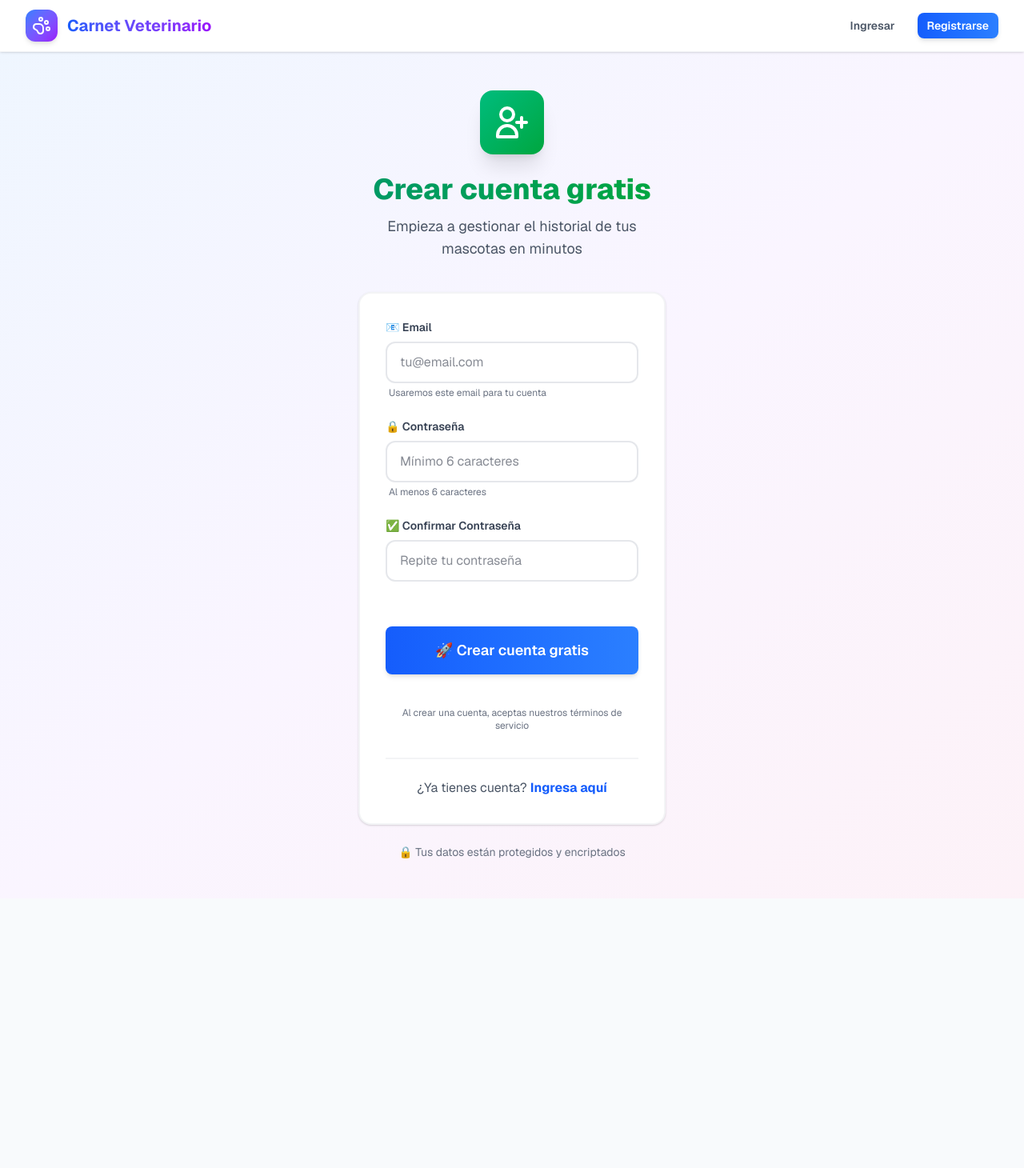
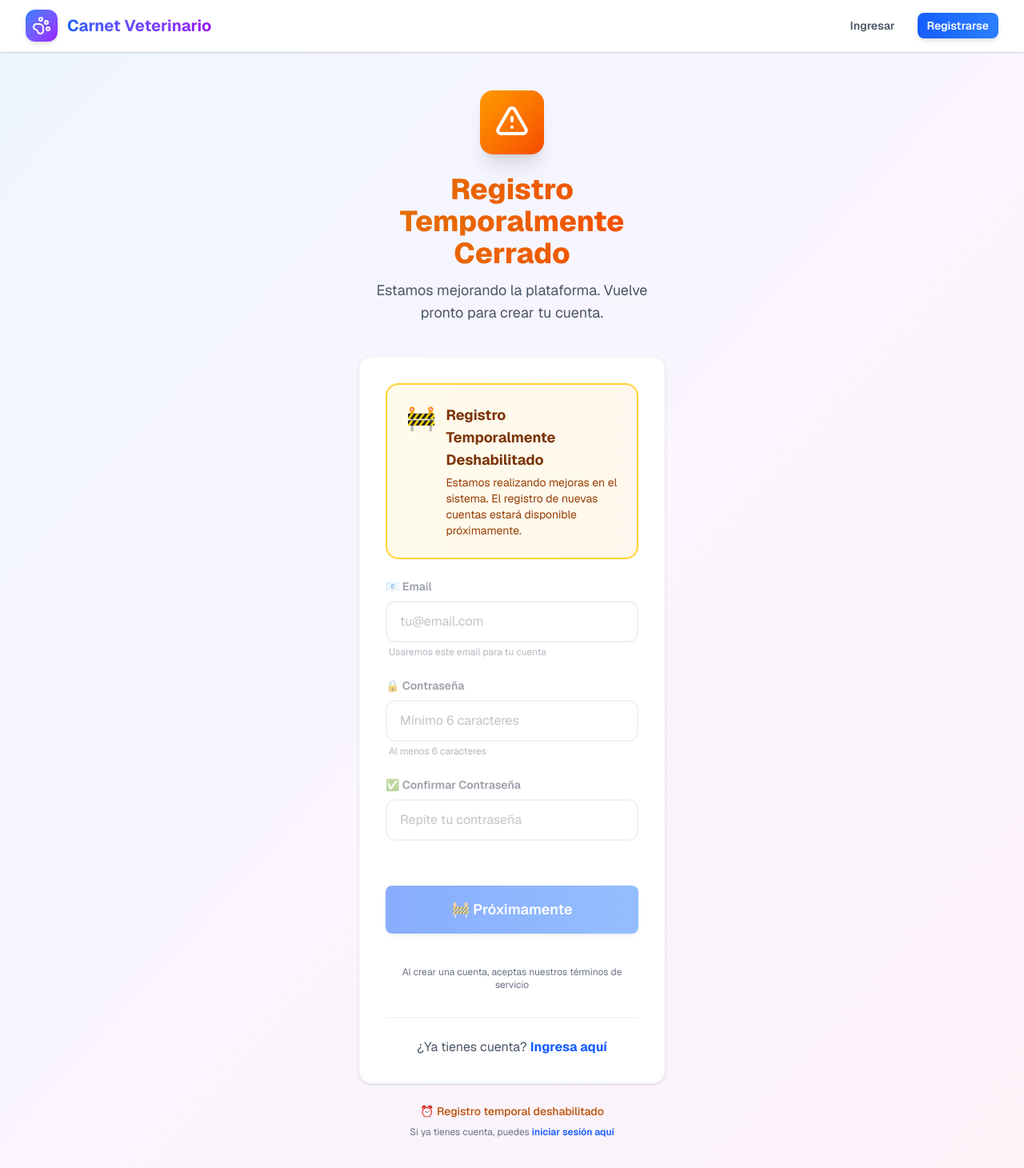
Before and after one commit to coliwares/pet-tracker, a Next.js app: page /signup in a window 1280 px wide. Shown: the top 1460 px of the page at 80% size. Before the commit the page ends 1123 px from the top, so only its background shows below. Built offline with nearby package versions, Linux system fonts and the light colour scheme; no server answers.

Commit message:
feat: update Signup page and form to indicate temporary registration closure

```diff
--- a/src/app/signup/page.tsx
+++ b/src/app/signup/page.tsx
@@ -7,16 +7,16 @@ export default function SignupPage() {
     <div className="min-h-screen bg-gradient-to-br from-blue-50 via-purple-50 to-pink-50 flex items-center justify-center py-12 px-4">
       <Container className="max-w-md w-full">
         <div className="text-center mb-10 animate-fade-in">
-          <div className="inline-flex p-4 bg-gradient-to-br from-emerald-500 to-green-600 rounded-2xl shadow-xl mb-6">
+          <div className="inline-flex p-4 bg-gradient-to-br from-amber-500 to-orange-600 rounded-2xl shadow-xl mb-6">
             <svg className="w-12 h-12 text-white" fill="none" stroke="currentColor" viewBox="0 0 24 24">
-              <path strokeLinecap="round" strokeLinejoin="round" strokeWidth={2} d="M18 9v3m0 0v3m0-3h3m-3 0h-3m-2-5a4 4 0 11-8 0 4 4 0 018 0zM3 20a6 6 0 0112 0v1H3v-1z" />
+              <path strokeLinecap="round" strokeLinejoin="round" strokeWidth={2} d="M12 9v2m0 4h.01m-6.938 4h13.856c1.54 0 2.502-1.667 1.732-3L13.732 4c-.77-1.333-2.694-1.333-3.464 0L3.34 16c-.77 1.333.192 3 1.732 3z" />
             </svg>
           </div>
-          <h1 className="text-4xl font-extrabold bg-gradient-to-r from-emerald-600 to-green-600 bg-clip-text text-transparent mb-3">
-            Crear cuenta gratis
+          <h1 className="text-4xl font-extrabold bg-gradient-to-r from-amber-600 to-orange-600 bg-clip-text text-transparent mb-3">
+            Registro Temporalmente Cerrado
           </h1>
           <p className="text-gray-600 text-lg">
-            Empieza a gestionar el historial de tus mascotas en minutos
+            Estamos mejorando la plataforma. Vuelve pronto para crear tu cuenta.
           </p>
         </div>
 
@@ -33,9 +33,17 @@ export default function SignupPage() {
           </div>
         </div>
 
-        <p className="text-center text-sm text-gray-500 mt-6">
-          🔒 Tus datos están protegidos y encriptados
-        </p>
+        <div className="text-center mt-6 space-y-2">
+          <p className="text-sm text-amber-700 font-medium">
+            ⏰ Registro temporal deshabilitado
+          </p>
+          <p className="text-xs text-gray-500">
+            Si ya tienes cuenta, puedes{' '}
+            <Link href="/login" className="text-blue-600 hover:underline font-semibold">
+              iniciar sesión aquí
+            </Link>
+          </p>
+        </div>
       </Container>
     </div>
   );
--- a/src/components/auth/SignupForm.tsx
+++ b/src/components/auth/SignupForm.tsx
@@ -89,6 +89,21 @@ export function SignupForm() {
 
   return (
     <form onSubmit={handleSubmit} className="space-y-6">
+      {/* 🚧 Banner de mantenimiento */}
+      <div className="bg-gradient-to-r from-amber-50 to-orange-50 border-2 border-amber-300 rounded-2xl p-6 mb-6">
+        <div className="flex items-start gap-3">
+          <span className="text-3xl">🚧</span>
+          <div>
+            <h3 className="font-bold text-amber-900 text-lg mb-1">
+              Registro Temporalmente Deshabilitado
+            </h3>
+            <p className="text-amber-800 text-sm">
+              Estamos realizando mejoras en el sistema. El registro de nuevas cuentas estará disponible próximamente.
+            </p>
+          </div>
+        </div>
+      </div>
+
       {/* 🛡️ Campo honeypot - invisible para humanos, visible para bots */}
       <input
         type="text"
@@ -101,7 +116,7 @@ export function SignupForm() {
         aria-hidden="true"
       />
 
-      <div className="space-y-1">
+      <div className="space-y-1 opacity-50 pointer-events-none">
         <Input
           type="email"
           label="📧 Email"
@@ -109,11 +124,12 @@ export function SignupForm() {
           onChange={(e) => setEmail(e.target.value)}
           placeholder="tu@email.com"
           required
+          disabled
         />
         <p className="text-xs text-gray-500 ml-1">Usaremos este email para tu cuenta</p>
       </div>
 
-      <div className="space-y-1">
+      <div className="space-y-1 opacity-50 pointer-events-none">
         <Input
           type="password"
           label="🔒 Contraseña"
@@ -121,11 +137,12 @@ export function SignupForm() {
           onChange={(e) => setPassword(e.target.value)}
           placeholder="Mínimo 6 caracteres"
           required
+          disabled
         />
         <p className="text-xs text-gray-500 ml-1">Al menos 6 caracteres</p>
       </div>
 
-      <div className="space-y-1">
+      <div className="space-y-1 opacity-50 pointer-events-none">
         <Input
           type="password"
           label="✅ Confirmar Contraseña"
@@ -133,6 +150,7 @@ export function SignupForm() {
           onChange={(e) => setConfirmPassword(e.target.value)}
           placeholder="Repite tu contraseña"
           required
+          disabled
         />
       </div>
 
@@ -142,18 +160,10 @@ export function SignupForm() {
         </div>
       )}
 
-      <Button type="submit" className="w-full text-lg py-4 mt-8" disabled={loading}>
-        {loading ? (
-          <span className="flex items-center justify-center gap-2">
-            <svg className="animate-spin h-5 w-5" fill="none" viewBox="0 0 24 24">
-              <circle className="opacity-25" cx="12" cy="12" r="10" stroke="currentColor" strokeWidth="4"></circle>
-              <path className="opacity-75" fill="currentColor" d="M4 12a8 8 0 018-8V0C5.373 0 0 5.373 0 12h4zm2 5.291A7.962 7.962 0 014 12H0c0 3.042 1.135 5.824 3 7.938l3-2.647z"></path>
-            </svg>
-            Creando cuenta...
-          </span>
-        ) : (
-          <span>🚀 Crear cuenta gratis</span>
-        )}
+      <Button type="submit" className="w-full text-lg py-4 mt-8" disabled={true}>
+        <span className="flex items-center justify-center gap-2">
+          🚧 Próximamente
+        </span>
       </Button>
 
       <p className="text-center text-xs text-gray-500 mt-4">
```
